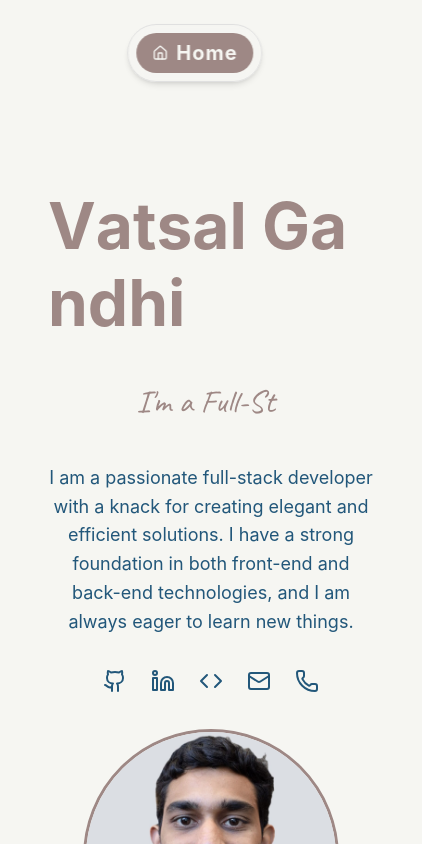
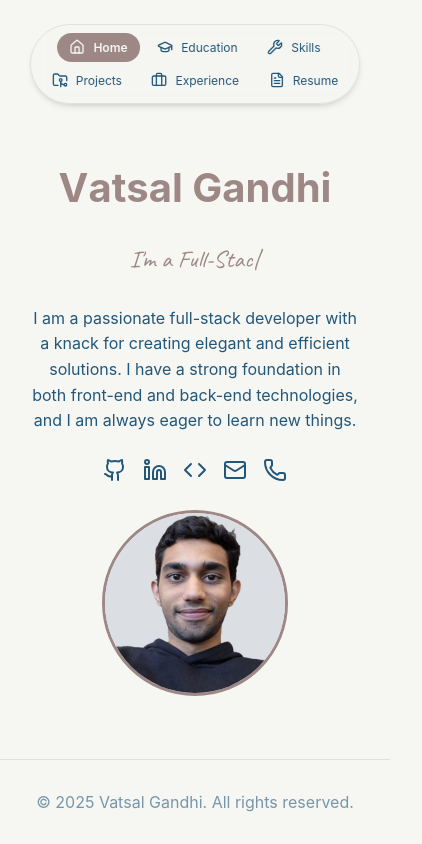
Before and after one commit to vatsalgandhi83/portfolio-vkg, a Next.js app: page / in a window 390 px wide. Shown: the top 844 px of the page, 422 px wide, since content can reach past the window. Built offline with nearby package versions, Linux system fonts and the light colour scheme.

Commit message:
fix mobile view

```diff
--- a/src/app/globals.css
+++ b/src/app/globals.css
@@ -6,6 +6,10 @@
   --background-translucent: rgba(246, 246, 242, 0.8);
   --button-background: #22577A;
   --button-text: #F6F6F2;
+}
+
+html {
+  overflow-x: hidden;
 }
 
 body {
@@ -17,4 +21,7 @@ body {
   -moz-osx-font-smoothing: grayscale;
   background-color: var(--background);
   color: var(--text);
+  overflow-x: hidden;
+  width: 100%;
+  max-width: 100vw;
 }
--- a/src/components/layout/Header.tsx
+++ b/src/components/layout/Header.tsx
@@ -8,9 +8,13 @@ import { Home, GraduationCap, Wrench, FolderGit2, Briefcase, FileText } from 'lu
 const Header = () => {
   const pathname = usePathname();
 
-  const navLinks = [
+  const firstRowLinks = [
+    { href: "/", text: "Home", icon: Home },
     { href: "/education", text: "Education", icon: GraduationCap },
     { href: "/skills", text: "Skills", icon: Wrench },
+  ];
+
+  const secondRowLinks = [
     { href: "/projects", text: "Projects", icon: FolderGit2 },
     { href: "/experience", text: "Experience", icon: Briefcase },
     { href: "/resume", text: "Resume", icon: FileText },
@@ -19,14 +23,19 @@ const Header = () => {
   return (
     <div className={styles.header}>
       <header className={styles.container}>
-        <div className={styles.logo}>
-          <Link href="/" className={pathname === '/' ? styles.active : ''}>
-            <Home className={styles.icon} /> Home
-          </Link>
-        </div>
         <nav className={styles.nav}>
-          <div className={styles.navList}>
-            {navLinks.map((link) => {
+          <div className={styles.navRow}>
+            {firstRowLinks.map((link) => {
+              const isActive = pathname === link.href;
+              return (
+                <Link key={link.href} href={link.href} className={`${styles.navLink} ${isActive ? styles.active : ''}`}>
+                  <link.icon className={styles.icon} /> {link.text}
+                </Link>
+              );
+            })}
+          </div>
+          <div className={styles.navRow}>
+            {secondRowLinks.map((link) => {
               const isActive = pathname === link.href;
               return (
                 <Link key={link.href} href={link.href} className={`${styles.navLink} ${isActive ? styles.active : ''}`}>
--- a/src/styles/Header.module.css
+++ b/src/styles/Header.module.css
@@ -15,9 +15,23 @@
 .container {
   display: flex;
   align-items: center;
-  justify-content: space-between;
+  justify-content: center;
   max-width: 1200px;
   margin: 0 auto;
+}
+
+@media (min-width: 794px) {
+  .container {
+    justify-content: space-between;
+  }
+}
+
+@media (max-width: 793px) {
+  .container {
+    flex-direction: column;
+    gap: 0.5rem;
+    align-items: center;
+  }
 }
 
 .logo a {
@@ -35,20 +49,46 @@
 }
 
 .nav {
-  display: none;
+  display: block;
 }
 
-@media (min-width: 768px) {
+.navRow {
+  display: flex;
+  align-items: center;
+  justify-content: center;
+  gap: 0.5rem;
+  margin-bottom: 0.25rem;
+}
+
+.navRow:last-child {
+  margin-bottom: 0;
+}
+
+@media (min-width: 794px) {
   .nav {
-    display: block;
+    display: flex;
+    align-items: center;
+  }
+
+  .navRow {
+    margin-bottom: 0;
+    margin-left: 1rem;
+  }
+
+  .navRow:first-child {
+    margin-left: 0;
   }
 }
 
-.navList {
-  display: flex;
-  align-items: baseline;
-  gap: 0.5rem; /* 8px */
-  margin-left: 1rem; /* 16px */
+@media (max-width: 793px) {
+  .nav {
+    display: block;
+    width: 100%;
+  }
+
+  .navRow {
+    gap: 0.25rem;
+  }
 }
 
 .navLink {
@@ -61,6 +101,13 @@
   gap: 0.5rem; /* 8px */
   padding: 0.5rem 1rem;
   border-radius: 9999px;
+}
+
+@media (max-width: 793px) {
+  .navLink {
+    font-size: 0.75rem;
+    padding: 0.4rem 0.8rem;
+  }
 }
 
 .navLink:hover {
--- a/src/styles/Home.module.css
+++ b/src/styles/Home.module.css
@@ -2,12 +2,25 @@
   display: grid;
   gap: 2rem;
   padding: 2rem;
+  width: 100%;
+  max-width: 100%;
+  box-sizing: border-box;
+  overflow: hidden;
 }
 
-@media (min-width: 768px) {
+@media (min-width: 794px) {
   .homeGrid {
     grid-template-columns: 2fr 1fr;
     text-align: left;
+  }
+}
+
+@media (max-width: 793px) {
+  .homeGrid {
+    grid-template-columns: 1fr;
+    gap: 1.5rem;
+    padding: 1.5rem 1rem;
+    text-align: center;
   }
 }
 
@@ -16,7 +29,7 @@
   flex-direction: column;
 }
 
-@media (max-width: 767px) {
+@media (max-width: 793px) {
   .textContainer {
     align-items: center;
     text-align: center;
@@ -37,6 +50,20 @@
   height: 250px;
 }
 
+@media (max-width: 793px) {
+  .profileImage {
+    width: 200px;
+    height: 200px;
+  }
+}
+
+@media (max-width: 480px) {
+  .profileImage {
+    width: 180px;
+    height: 180px;
+  }
+}
+
 .headline {
   font-size: 4rem;
   font-weight: 700;
@@ -44,6 +71,23 @@
   color: var(--primary);
   display: flex; /* Required for letter animation */
   flex-wrap: wrap;
+  width: 100%;
+  max-width: 100%;
+  word-break: break-word;
+  overflow-wrap: break-word;
+}
+
+@media (max-width: 793px) {
+  .headline {
+    font-size: 3.5rem;
+    justify-content: center;
+  }
+}
+
+@media (max-width: 480px) {
+  .headline {
+    font-size: 2.5rem;
+  }
 }
 
 .subHeadline {
@@ -54,6 +98,19 @@
   color: var(--primary);
 }
 
+@media (max-width: 793px) {
+  .subHeadline {
+    font-size: 1.8rem;
+    margin-bottom: 1rem;
+  }
+}
+
+@media (max-width: 480px) {
+  .subHeadline {
+    font-size: 1.5rem;
+  }
+}
+
 .bio {
   font-size: 1.125rem;
   max-width: 600px;
@@ -61,9 +118,30 @@
   margin-bottom: 2rem;
 }
 
+@media (max-width: 793px) {
+  .bio {
+    font-size: 1rem;
+    max-width: 100%;
+    margin-bottom: 1.5rem;
+  }
+}
+
 .socials {
   display: flex;
   gap: 1.5rem;
+}
+
+@media (max-width: 793px) {
+  .socials {
+    justify-content: center;
+    gap: 1.2rem;
+  }
+}
+
+@media (max-width: 480px) {
+  .socials {
+    gap: 1rem;
+  }
 }
 
 .socialLink {
--- a/src/styles/Layout.module.css
+++ b/src/styles/Layout.module.css
@@ -2,6 +2,8 @@
   display: flex;
   flex-direction: column;
   min-height: 100vh;
+  width: 100%;
+  overflow-x: hidden;
 }
 
 .main {
@@ -12,6 +14,8 @@
   margin-top: 6rem; /* Space for fixed header */
   margin-left: auto;
   margin-right: auto;
+  overflow-x: hidden;
+  box-sizing: border-box;
   /* border-color: black;
   border-width: 1px;
   border-style: solid; */
--- a/src/styles/Page.module.css
+++ b/src/styles/Page.module.css
@@ -2,6 +2,9 @@
   padding: 2rem;
   max-width: 900px;
   margin: 0 auto;
+  width: 100%;
+  box-sizing: border-box;
+  overflow-x: hidden;
 }
 
 .title {
```
